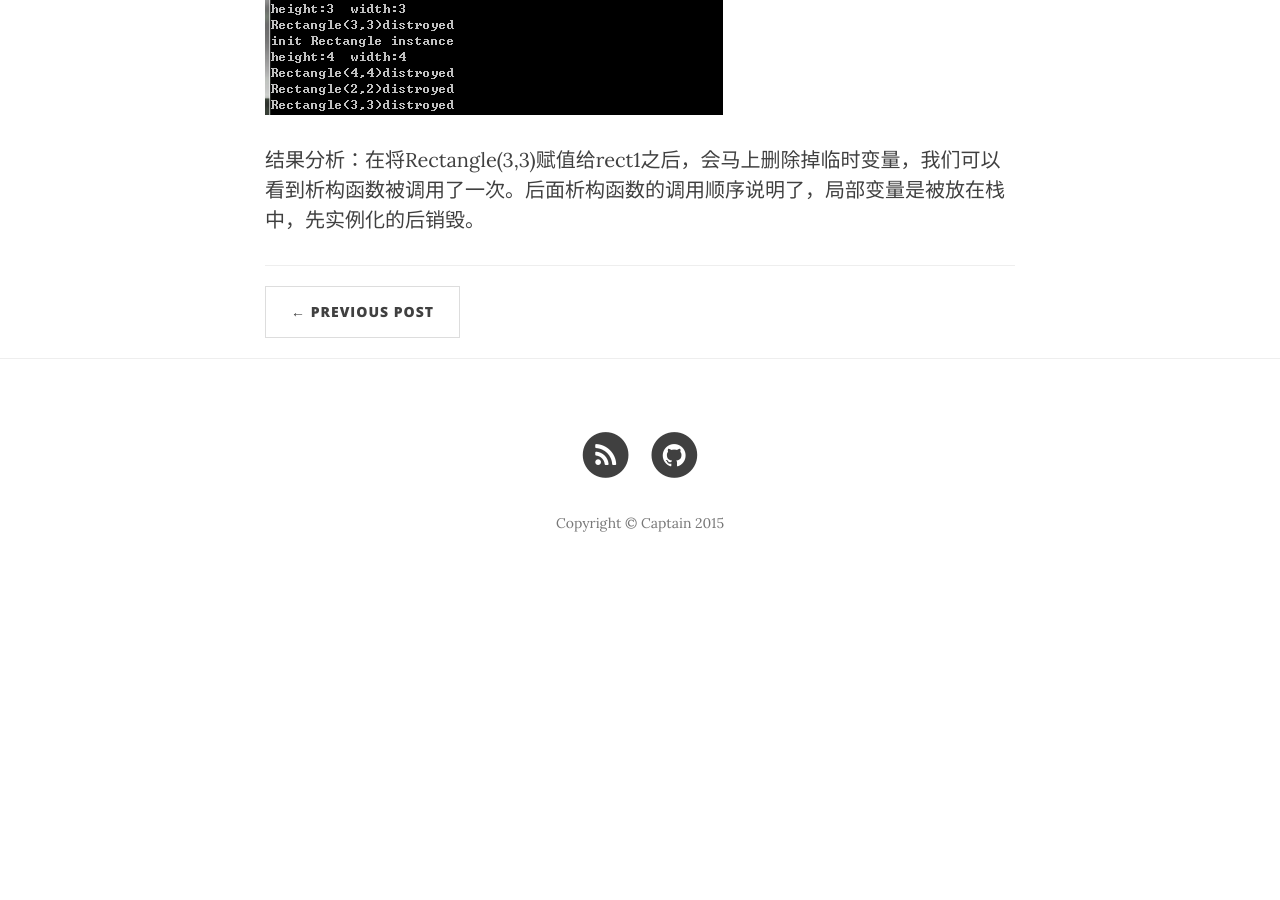
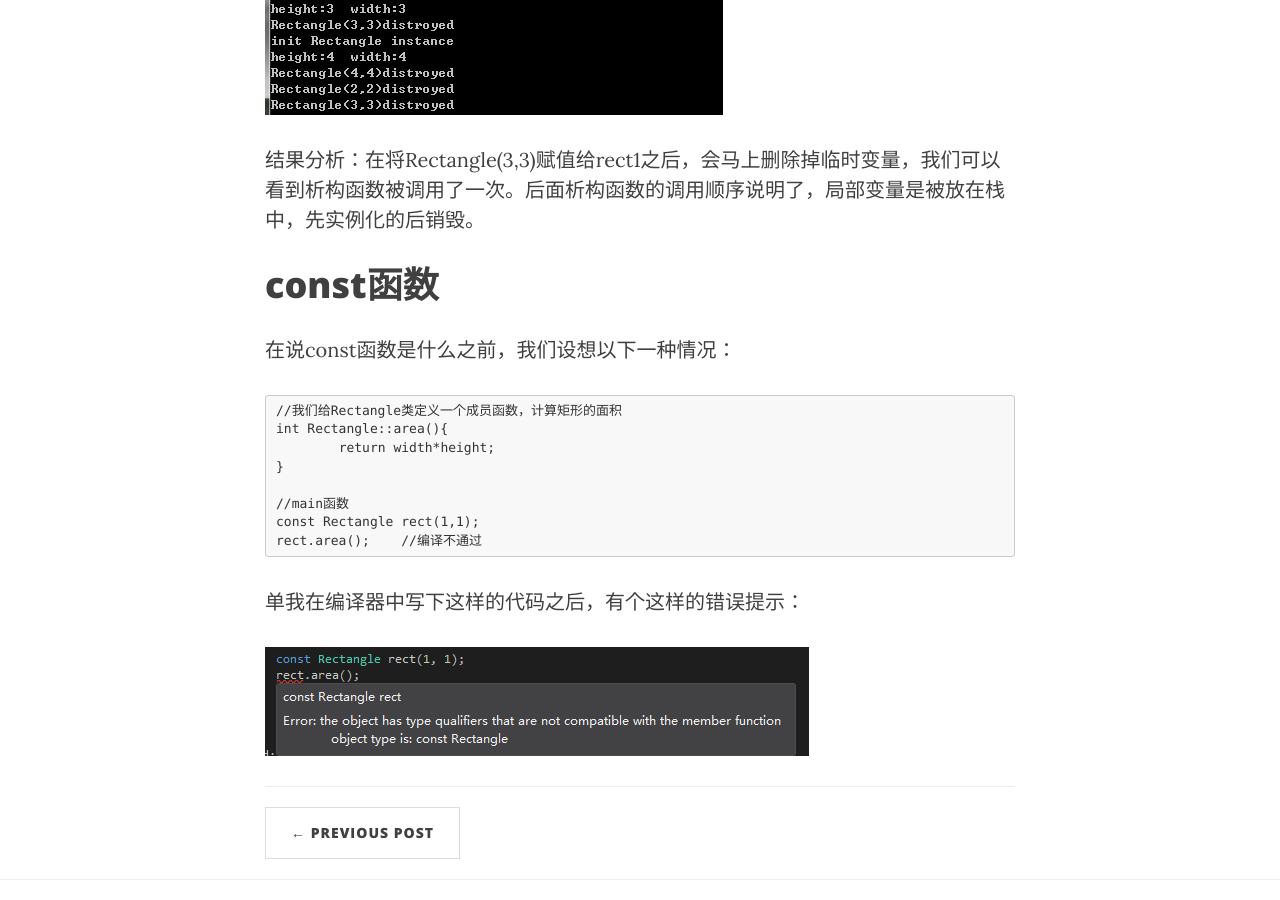
Before and after one commit to anytimekaka/anytimekaka.github.io, a Jekyll site: the page built from _posts/2015-03-16-C++ClassAndObject.md, in a window 1280 px wide and 900 px high, scrolled down 2052 px. Built offline with Jekyll 4.4.1, drawn with Linux system fonts in a browser that asks for light colours; nearby versions of some CDN libraries; a style sheet for code colours, icons or effects is not loaded; before the commit the page ends 2651 px from its top, so only the background shows below that.

Commit message:
const函数

```diff
--- a/_posts/2015-03-16-C++ClassAndObject.md
+++ b/_posts/2015-03-16-C++ClassAndObject.md
@@ -57,3 +57,20 @@ main函数：
 <img src="http://anytimekaka.github.io/img/postimg/201503161446.png"/>
 
 结果分析：在将Rectangle(3,3)赋值给rect1之后，会马上删除掉临时变量，我们可以看到析构函数被调用了一次。后面析构函数的调用顺序说明了，局部变量是被放在栈中，先实例化的后销毁。
+
+#const函数
+
+在说const函数是什么之前，我们设想以下一种情况：
+
+	//我们给Rectangle类定义一个成员函数，计算矩形的面积
+	int Rectangle::area(){
+		return width*height;
+	}
+
+	//main函数
+	const Rectangle rect(1,1);
+	rect.area();	//编译不通过
+
+单我在编译器中写下这样的代码之后，有个这样的错误提示：
+
+<img src="http://anytimekaka.github.io/img/postimg/201503161515.png"/>
```
Also changed, not shown: img/postimg/201503161504.png (added), img/postimg/201503161515.png (added).
